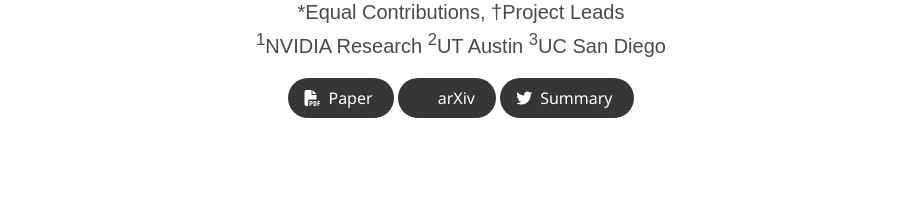
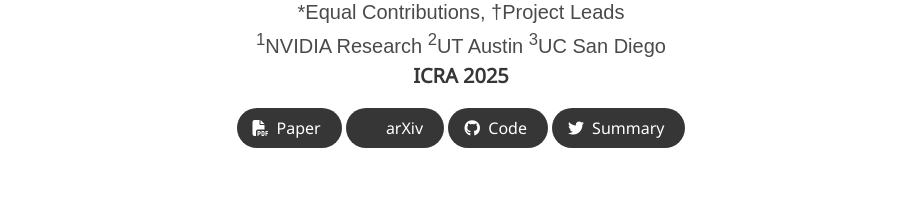
Before and after one commit to dexmimicgen/dexmimicgen.github.io, a plain HTML site: page index.html in a window 1280 px wide. Shown: the part 304-502 px from the top of the page, without its empty margins (179-1100 px from the left). Drawn offline with nearby package versions, Linux system fonts and the light colour scheme; some icons are missing; a web font is replaced by a local one.

Commit message:
update for icra and code release

```diff
--- a/index.html
+++ b/index.html
@@ -120,6 +120,10 @@
             <span class="author-block"><sup>3</sup>UC San Diego</span>
           </div>
 
+          <div class="is-size-5 publication-conference">
+            <p><strong>ICRA 2025</strong></p>
+          </div>
+
           <div class="column has-text-centered">
               <div class="publication-links">
                 <!-- PDF Link. -->
@@ -152,15 +156,15 @@
                   </a>
                 </span> -->
                 <!-- Code Link. -->
-                <!-- <span class="link-block">
-                  <a href="https://dexmimicgen.github.io/"
+                <span class="link-block">
+                  <a href="https://github.com/NVlabs/dexmimicgen/"
                      class="external-link button is-normal is-rounded is-dark">
                     <span class="icon">
-                        <i class="fab fa-twi"></i>
+                      <i class="fab fa-github"></i>
                     </span>
                     <span>Code</span>
                     </a>
-                </span> -->
+                </span>
                 <!-- Twitter Link. -->
                 <span class="link-block">
                   <a href="https://twitter.com/SteveTod1998/status/1852365700372832707"
```
